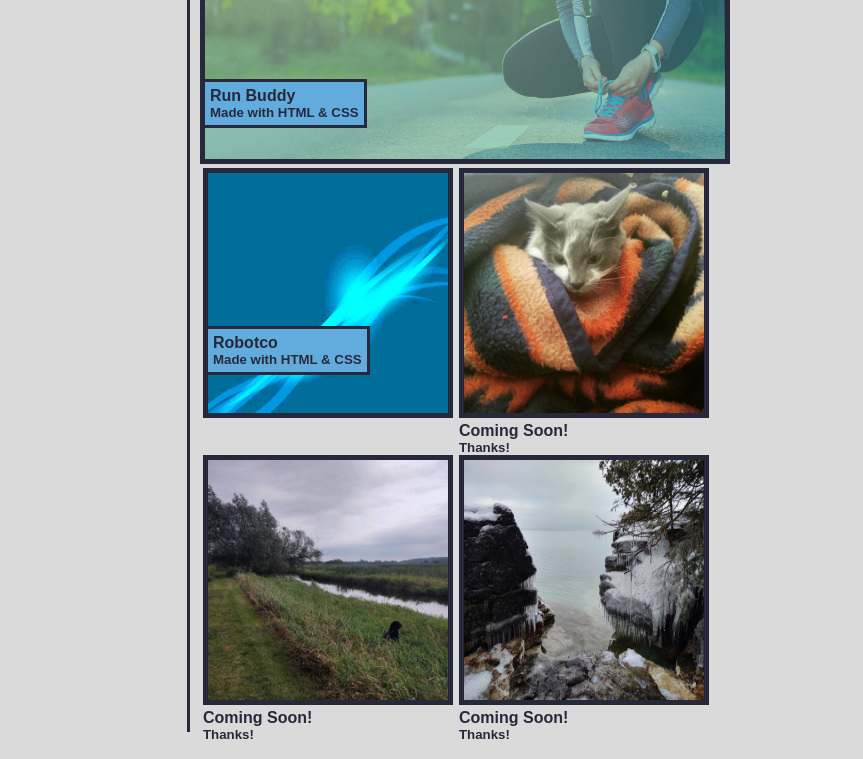
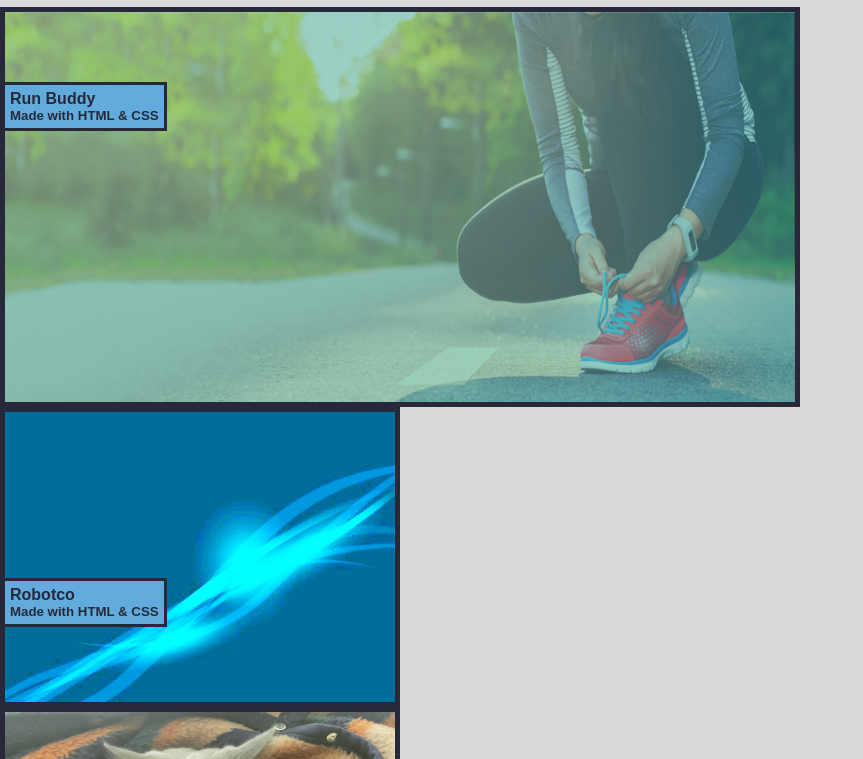
Before and after one commit to CameronSickler/professional-portfolio, a plain HTML site: page index.html in a window 1280 px wide. Shown: the part 589-1348 px from the top of the page, without its empty margins (0-863 px from the left). Drawn offline with Linux system fonts and the light colour scheme.

Commit message:
testing work section

```diff
--- a/assets/css/style.css
+++ b/assets/css/style.css
@@ -102,7 +102,8 @@ header nav ul li a {
 }
 
 .section-titles {
-    width: 180px;
+    width: 30%;
+    height: 100%;
     margin: 10px;
     padding: 10px;
     border-right: 3px solid var(--tertiary-color);
@@ -138,43 +139,43 @@ header nav ul li a {
 /* begin work section */
 
 #work {
+    margin: 0 auto;
     display: flex;
+    flex-direction: column;
 }
 
-.project-containers {
-    width: 40%;
+.project1 {
     display: flex;
     flex-wrap: wrap;
-    justify-content: space-around;
-}
-
-.project1 img {
-    width: 530px;
-    height: 250px;
+    position: relative;
+    width: 800px;
+    height: 400px;
     border: 5px solid var(--tertiary-color);
 }
 
 
 .project2 img, .project3 img, .project4 img, .project5 img {
-    width: 250px;
-    height: 250px;
+    display: flex;
+    flex-wrap: wrap;
+    width: 400px;
+    height: 300px;
     border: 5px solid var(--tertiary-color);
 }
 
-.project1, .project2 {
+.project2, .project3, .project4, .project5 {
     position: relative;
 }
 
 .project1-text {
     position: absolute;
-    bottom: 40px;
+    bottom: 80px;
     left: 2px;
     padding: 5px;
     background-color: var(--primary-color);
     border: 3px solid var(--tertiary-color);
 }
 
-.project2-text {
+.project2-text, .project3-text, .project4-text, .project5-text {
     position: absolute;
     bottom: 80px;
     left: 2px;
--- a/index.html
+++ b/index.html
@@ -106,26 +106,16 @@
 
         </div>
 
-
-
-        <div class="project-containers">
-            <!-- need class and this contains all work item divs-->
-
         <!--RunBuddy work project start-->
 
-
-            <!--need class here for styles, anchor tag to href, and IMG here-->
-
-            <div class="project1">
         <!-- need class here for work item description container-->
-                <img src="./assets/images/run-buddy.jpg" alt="run buddy" />
+        <img class="project1" src="./assets/images/run-buddy.jpg" alt="run buddy" />
         <div class="project1-text">
             <!--Need class here to style h4 & h5text here-->
             <h4>Run Buddy</h4>
             <h5>Made with HTML & CSS</h5>
         </div>
 
-            </div>
 
         <!--RunBuddy work project end-->
 
@@ -148,8 +138,8 @@
         <div class="project3">
             <!-- need class here for work item description container-->
 
+            <img src="./assets/images/cat-blanket.jpg" alt="cat blanket" />
             <div class="project3-text">
-                    <img src="./assets/images/cat-blanket.jpg" alt="cat blanket" />
                 <!--Need class here to style h4 & h5text here-->
                 <h4>Coming Soon!</h4>
                 <h5>Thanks!</h5>
@@ -160,8 +150,9 @@
         <div class="project4">
             <!-- need class here for work item description container-->
 
+
+            <img src="./assets/images/dog-field.jpg" alt="dog in a field" />
             <div class="project4-text">
-                    <img src="./assets/images/dog-field.jpg" alt="dog in a field" />
                 <!--Need class here to style h4 & h5text here-->
                 <h4>Coming Soon!</h4>
                 <h5>Thanks!</h5>
@@ -172,8 +163,8 @@
         <div class="project5">
             <!-- need class here for work item description container-->
 
+            <img src="./assets/images/frozen-lake.jpg" alt="frozen lake" />
             <div class="project5-text">
-                    <img src="./assets/images/frozen-lake.jpg" alt="frozen lake" />
                 <!--Need class here to style h4 & h5text here-->
                 <h4>Coming Soon!</h4>
                 <h5>Thanks!</h5>
@@ -181,14 +172,10 @@
 
         </div>
 
+        <!--Other work projects ends-->
+        <!--this is end of work items container holding all 5 work examples-->
+    </section>
 
-
-            <!--Other work projects ends-->
-
-        </div>
-        <!--this is end of work items container holding all 5 work examples-->
-
-    </section>
 
     <!-- Work section end-->
 
```
Lines whose indentation alone changed are shown as unchanged.
